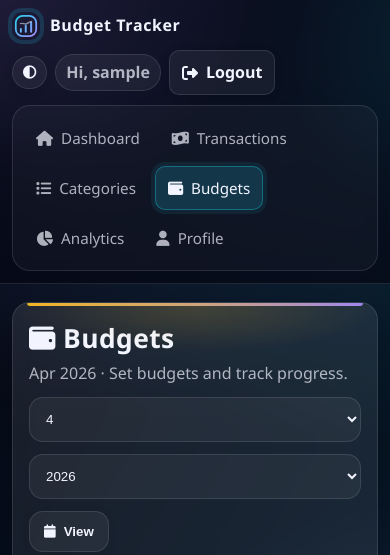
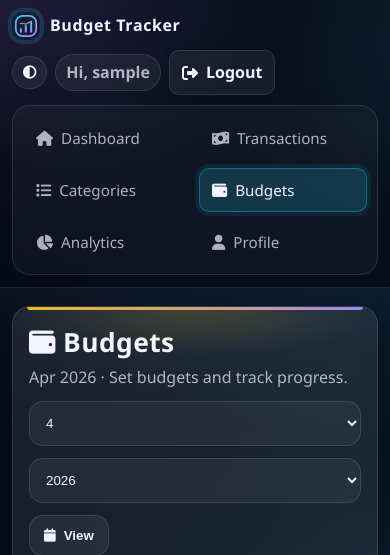
Before and after one commit to anivisVector/Personal-Budget-Tracker, a Flask app: page /budget in a window 390 px wide. Shown: the top 555 px of the page. Run offline with Flask 3, Linux system fonts and the light colour scheme; the visitor is signed in with stand-in values (Sample User, id 1); data comes from the database, SQL or seed files in the repository; data that the repository does not hold is empty.

Commit message:
Improve mobile navbar layout

```diff
--- a/static/styles.css
+++ b/static/styles.css
@@ -919,6 +919,20 @@ body.theme-light .pill--warning { color: rgba(69, 46, 5, 0.98); background: rgba
     align-items: start;
   }
 
+  .navlinks {
+    width: 100%;
+    display: grid;
+    grid-template-columns: repeat(2, minmax(0, 1fr));
+    gap: 8px;
+    justify-content: stretch;
+    border-radius: var(--radius-lg);
+  }
+
+  .navlink {
+    width: 100%;
+    justify-content: flex-start;
+  }
+
   .nav-actions {
     justify-content: flex-start;
     flex-wrap: wrap;
@@ -936,4 +950,8 @@ body.theme-light .pill--warning { color: rgba(69, 46, 5, 0.98); background: rgba
   .nav-actions .pill { display: none; }
   .nav-actions .btn .navtext { display: none; }
   .navlink { padding: 9px 10px; }
+
+  .navlinks {
+    grid-template-columns: 1fr;
+  }
 }
```
